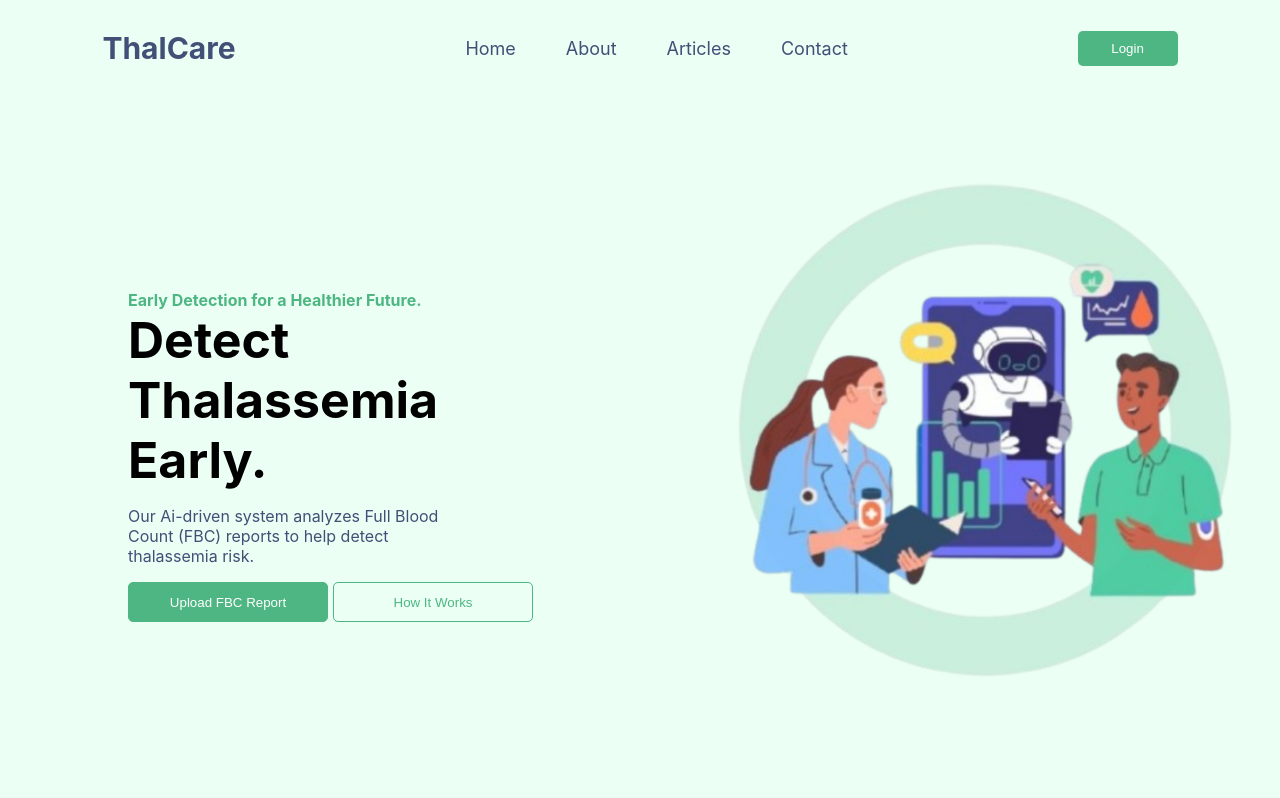
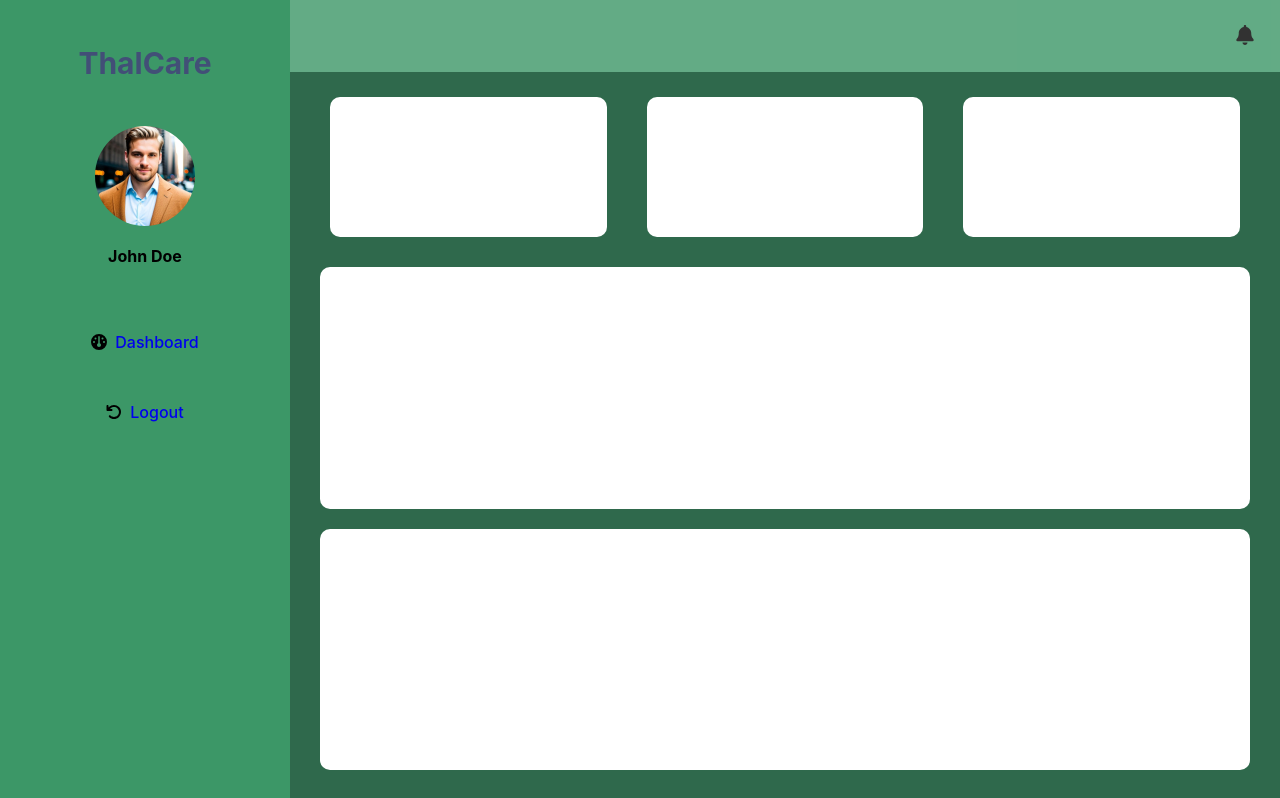
Before and after one commit to Sewmini-Wije/ThalCare, a React (Create React App) app: page /dashboard in a window 1280 px wide. Shown: the top 798 px of the page. Built offline with nearby package versions, Linux system fonts and the light colour scheme.

Commit message:
Workinhg on the dashboard and nav bar

```diff
--- a/src/App.js
+++ b/src/App.js
@@ -1,9 +1,19 @@
+import { Route, Routes } from "react-router-dom";
 import Home from "./components/Home";
+import Login from "./components/Login";
+import Dashboard from "./components/Dashboard";
+import Layout from "./components/Layout";
 
 function App() {
   return (
     <div className="App">
-      <Home />
+      <Routes>
+        <Route path="/" element={ <Home /> } />
+        <Route path="/login" element={ <Login /> } />
+        <Route element={ <Layout /> }>
+          <Route path="/dashboard" element={ <Dashboard /> } />
+        </Route>
+      </Routes>
     </div>
   );
 }
--- a/src/components/Dashboard.jsx
+++ b/src/components/Dashboard.jsx
@@ -0,0 +1,19 @@
+import "../styles/Dashboard.css";
+
+const Dashboard = () => {
+    return (
+        <div className="dashboard-container">
+            <div className="dash-section1">
+                <div className="dash1"></div>
+                <div className="dash1"></div>
+                <div className="dash1"></div>
+            </div>
+
+            <div className="dash-section2"></div>
+
+            <div className="dash-section3"></div>
+        </div>
+    );
+};
+
+export default Dashboard;
--- a/src/components/Home.jsx
+++ b/src/components/Home.jsx
@@ -10,6 +10,7 @@ import article4 from "../img/article4.jpeg";
 import docProfile1 from "../img/docProfile1.jpg";
 import docProfile2 from "../img/docProfile2.jpg";
 import docProfile3 from "../img/docProfile3.jpg";
+import { Link } from "react-router-dom";
 
 const articles = [
     { id: 1, image: article1 },
@@ -98,7 +99,7 @@ const Home = () => {
                     </div>
 
                     <div className="login">
-                        <button type="button">Login</button>
+                        <Link to={'/Login'}><button type="button" >Login</button></Link>
                     </div>
                 </div>
 
@@ -258,6 +259,6 @@ const Home = () => {
             </section>
 
         </div>
-    )
-}
-export default Home
+    );
+};
+export default Home;
--- /dev/null
+++ b/src/components/Layout.jsx
@@ -0,0 +1,49 @@
+import { Link, Outlet } from "react-router-dom";
+import "../styles/Layout.css";
+import { faBell, faDashboard, faArrowRotateBack } from "@fortawesome/free-solid-svg-icons";
+import { FontAwesomeIcon } from "@fortawesome/react-fontawesome";
+import docProfile1 from "../img/docProfile1.jpg";
+
+const user = {
+    name: "John Doe",
+    profilePic: docProfile1 // Replace with real user image URL
+};
+
+const Layout = () => {
+
+    return (
+        <div className="layout-container">
+            <aside className="side-nav">
+                <h1>ThalCare</h1>
+
+                <nav>
+                    <ul>
+                        <li className="py-2">
+                            <img src={user.profilePic} alt="User" className="user-img" />
+                            <p className="user-name"> {user.name} </p>
+                        </li>
+
+                        <li className="py-2 nav-link">
+                            <FontAwesomeIcon icon={faDashboard} />
+                            <Link to="/dashboard">Dashboard</Link>
+                        </li>
+                        <li className="py-2 nav-link">
+                            <FontAwesomeIcon icon={faArrowRotateBack} />
+                            <Link to="/">Logout</Link>
+                        </li>
+                    </ul>
+                </nav>
+            </aside>
+            <div className="main-content">
+                <header className="layout-header">
+                    <FontAwesomeIcon icon={faBell} className="layout-notify" />
+                </header>
+                <main className="content">
+                    <Outlet />
+                </main>
+            </div>
+        </div>
+    );
+};
+
+export default Layout;
--- a/src/components/Login.jsx
+++ b/src/components/Login.jsx
@@ -0,0 +1,9 @@
+import { Link } from "react-router-dom";
+
+const Login = () => {
+    return (
+        <Link to={'/dashboard'}><button>Login</button></Link>
+    );
+};
+
+export default Login;
--- a/src/index.js
+++ b/src/index.js
@@ -1,11 +1,12 @@
 import React from 'react';
 import ReactDOM from 'react-dom/client';
 import './index.css';
+import { BrowserRouter } from 'react-router-dom';
 import App from './App';
 
 const root = ReactDOM.createRoot(document.getElementById('root'));
 root.render(
-  <React.StrictMode>
+  <BrowserRouter>
     <App />
-  </React.StrictMode>
+  </BrowserRouter>
 );
--- /dev/null
+++ b/src/styles/Dashboard.css
@@ -0,0 +1,28 @@
+.dashboard-container {
+    height: 100%;
+    width: 100%;
+    display: flex;
+    flex-direction: column;
+}
+
+.dash-section1 .dash1, .dash-section2, .dash-section3 {
+    background-color: #ffffff;
+    padding: 10px;
+    border-radius: 10px;
+}
+
+.dash-section1 {
+    display: flex;
+    flex-direction: row;
+}
+
+.dash1 {
+    width: 30%;
+    height: 120px;
+    margin: 5px 20px 20px 20px;
+}
+
+.dash-section2, .dash-section3 {
+    height: 40%;
+    margin: 10px;
+}
--- /dev/null
+++ b/src/styles/Layout.css
@@ -0,0 +1,84 @@
+.layout-container {
+    display: flex;
+    height: 100vh;
+}
+
+.side-nav {
+    width: 250px;
+    background-color: #3c9767;
+    padding: 20px;
+    text-align: center;
+}
+
+.side-nav h1 {
+    font-size:30px;
+    color: #424f77;
+    margin-bottom: 20px;
+}
+
+.user-img {
+  width: 100px;
+  height: 100px;
+  border-radius: 50%;
+}
+
+.user-name {
+  color: #000000;
+  font-size: 16px;
+  font-weight: bold;
+}
+
+.side-nav nav ul {
+    list-style: none;
+    padding: 0;
+    color: #000000;
+    font-weight: 500;
+}
+
+.side-nav nav ul li {
+    padding: 25px 0;
+  }
+
+  .side-nav nav ul .nav-link:hover {
+    background-color: #ffffff;
+    border-radius: 100px;
+  }
+
+  .side-nav nav ul li a {
+    text-decoration: none;
+    margin-left: 8px;
+  }
+
+  .side-nav nav ul li a:hover {
+    cursor: pointer;
+  }
+
+  .side-nav nav ul li a:active {
+    background-color: #ffffff;
+    border-radius: 100px;
+    color: #424f77;
+  }
+
+  .main-content {
+    flex: 1;
+    display: flex;
+    flex-direction: column;
+  }
+
+  .layout-header {
+    background: #3c9767;
+    opacity: 0.8;
+    padding: 25px;
+    text-align: end;
+  }
+
+  .layout-notify {
+    height: 20px;
+    width: 20px;
+  }
+
+  .content {
+    flex: 1;
+    padding: 20px;
+    background: #2f694c;
+  }
```
